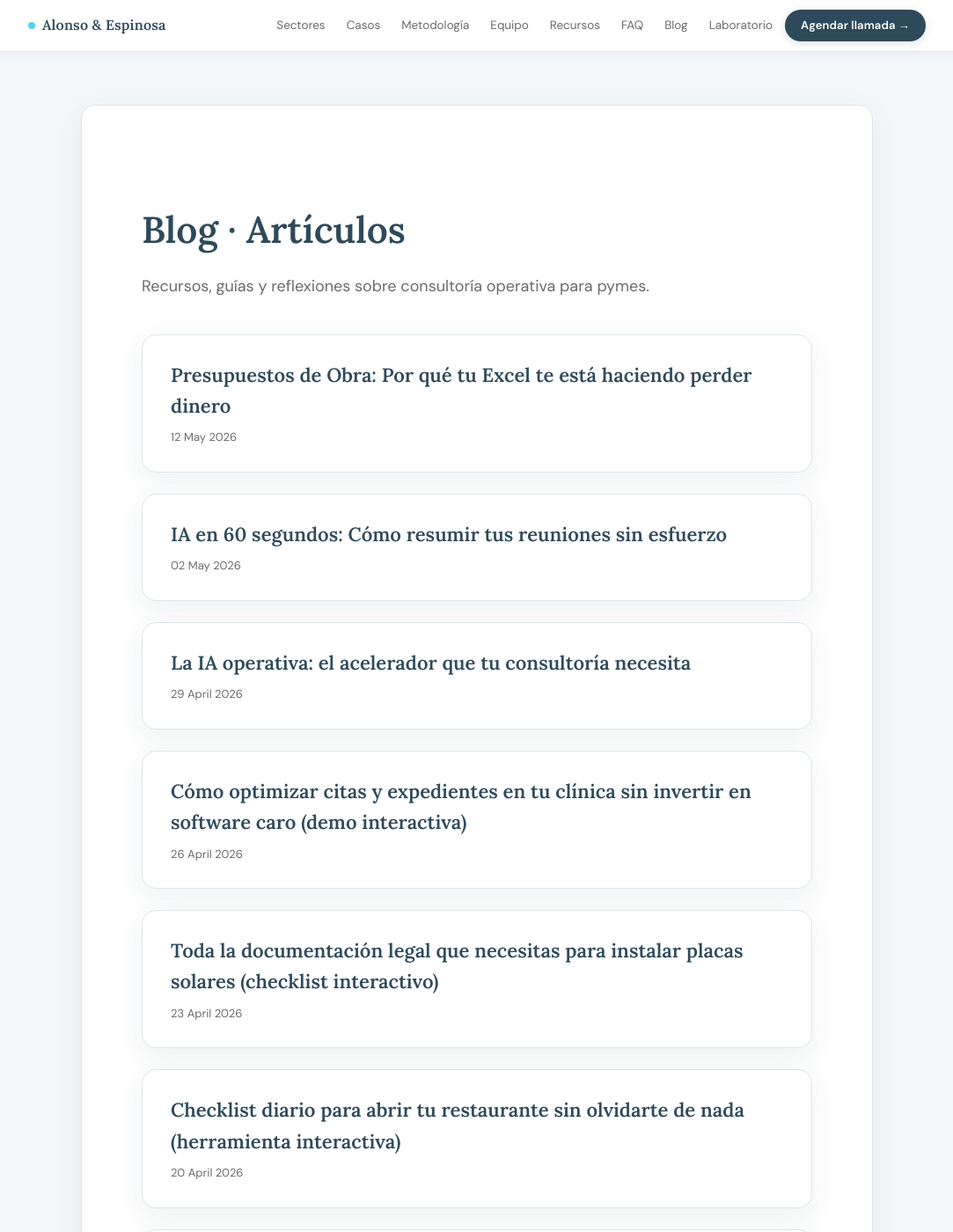
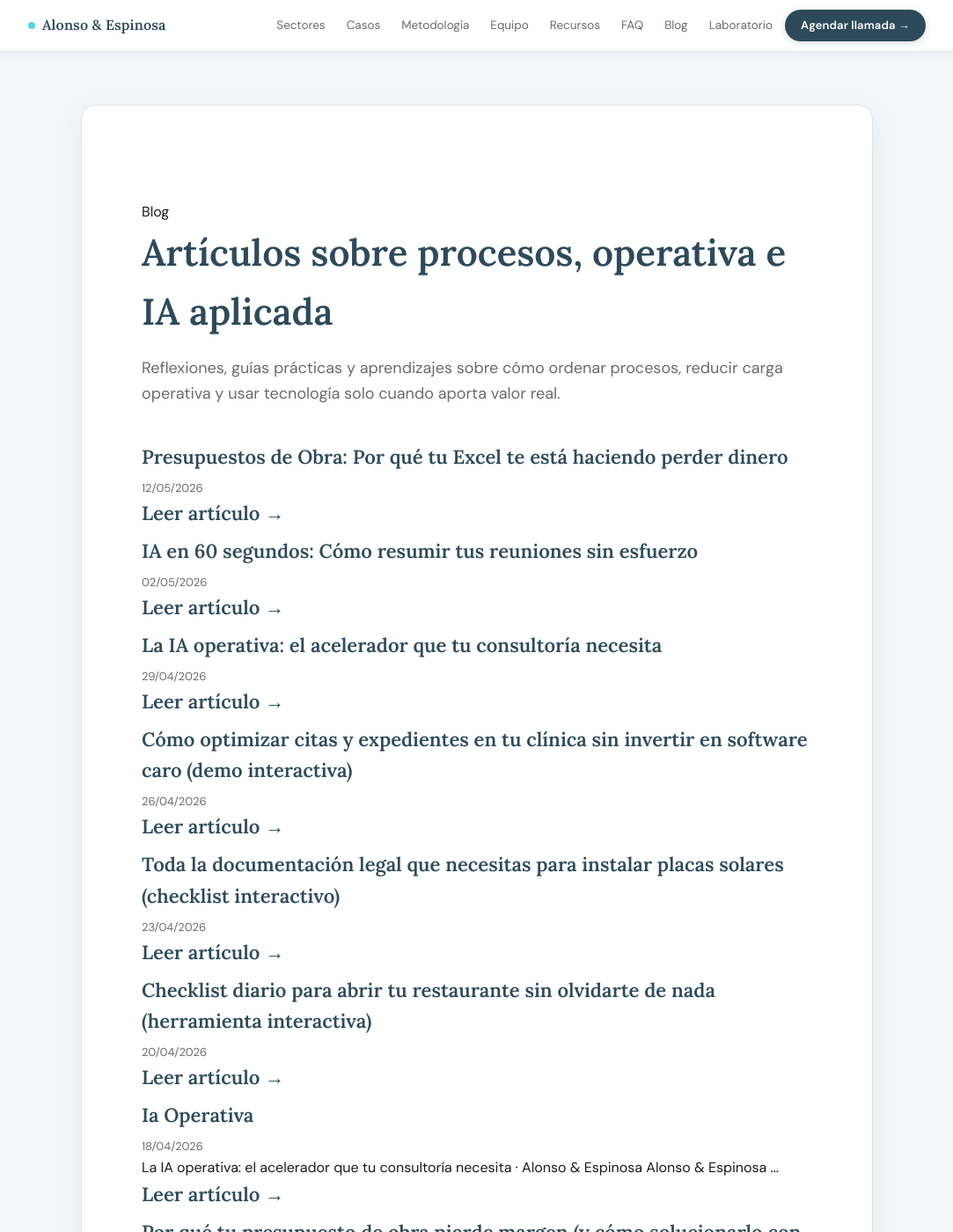
Before and after one commit to alauriela/alonsoespinosa-web, a Jekyll site: the page built from blog/index.html, in a window 1280 px wide and 1400 px high. Shown: the whole window at 88% size, without its empty margins (98-1181 px from the left). Built offline with Jekyll 4.4.1, drawn with Linux system fonts in a browser that asks for light colours; a script that is not in the unit is left out; the list of posts is cut into pages by our own code; some of the changed text lies outside the part shown.

Commit message:
Revamp blog index with new layout and content
Updated blog layout and added new content structure.

```diff
--- a/blog/index.html
+++ b/blog/index.html
@@ -1,20 +1,56 @@
 ---
 layout: default
 title: Blog
+description: Artículos, guías y reflexiones de Alonso & Espinosa sobre consultoría operativa, procesos, productividad e IA aplicada con criterio en pymes.
 ---
 
-<div class="blog-container">
+<section class="blog-container">
   <div class="blog-header">
-    <h1>Blog · Artículos</h1>
-    <p>Recursos, guías y reflexiones sobre consultoría operativa para pymes.</p>
+    <div class="page-eyebrow">
+      <span aria-hidden="true"></span>
+      Blog
+    </div>
+
+    <h1>Artículos sobre procesos, operativa e IA aplicada</h1>
+
+    <p>
+      Reflexiones, guías prácticas y aprendizajes sobre cómo ordenar procesos,
+      reducir carga operativa y usar tecnología solo cuando aporta valor real.
+    </p>
   </div>
 
-  <ul class="post-list">
-    {% for post in site.posts %}
-      <li>
-        <a href="{{ site.baseurl }}{{ post.url }}">{{ post.title }}</a>
-        <span class="post-date">{{ post.date | date: "%d %B %Y" }}</span>
-      </li>
-    {% endfor %}
-  </ul>
-</div>
+  {% if site.posts.size > 0 %}
+    <div class="post-list">
+      {% for post in site.posts %}
+        <article class="post-card">
+          <a href="{{ site.baseurl }}{{ post.url }}" class="post-title">
+            {{ post.title }}
+          </a>
+
+          <div class="post-date">
+            {{ post.date | date: "%d/%m/%Y" }}
+          </div>
+
+          {% if post.excerpt %}
+            <p class="post-excerpt">
+              {{ post.excerpt | strip_html | truncate: 160 }}
+            </p>
+          {% endif %}
+
+          <a href="{{ site.baseurl }}{{ post.url }}" class="post-link">
+            Leer artículo →
+          </a>
+        </article>
+      {% endfor %}
+    </div>
+  {% else %}
+    <div class="empty-blog">
+      <h2>Pronto publicaremos nuevos artículos</h2>
+      <p>
+        Estamos preparando contenido práctico sobre diagnóstico operativo,
+        documentación interna, procesos y aplicación responsable de IA en pymes.
+      </p>
+      <a href="/recursos/">Ver recursos disponibles →</a>
+    </div>
+  {% endif %}
+</section>
```
